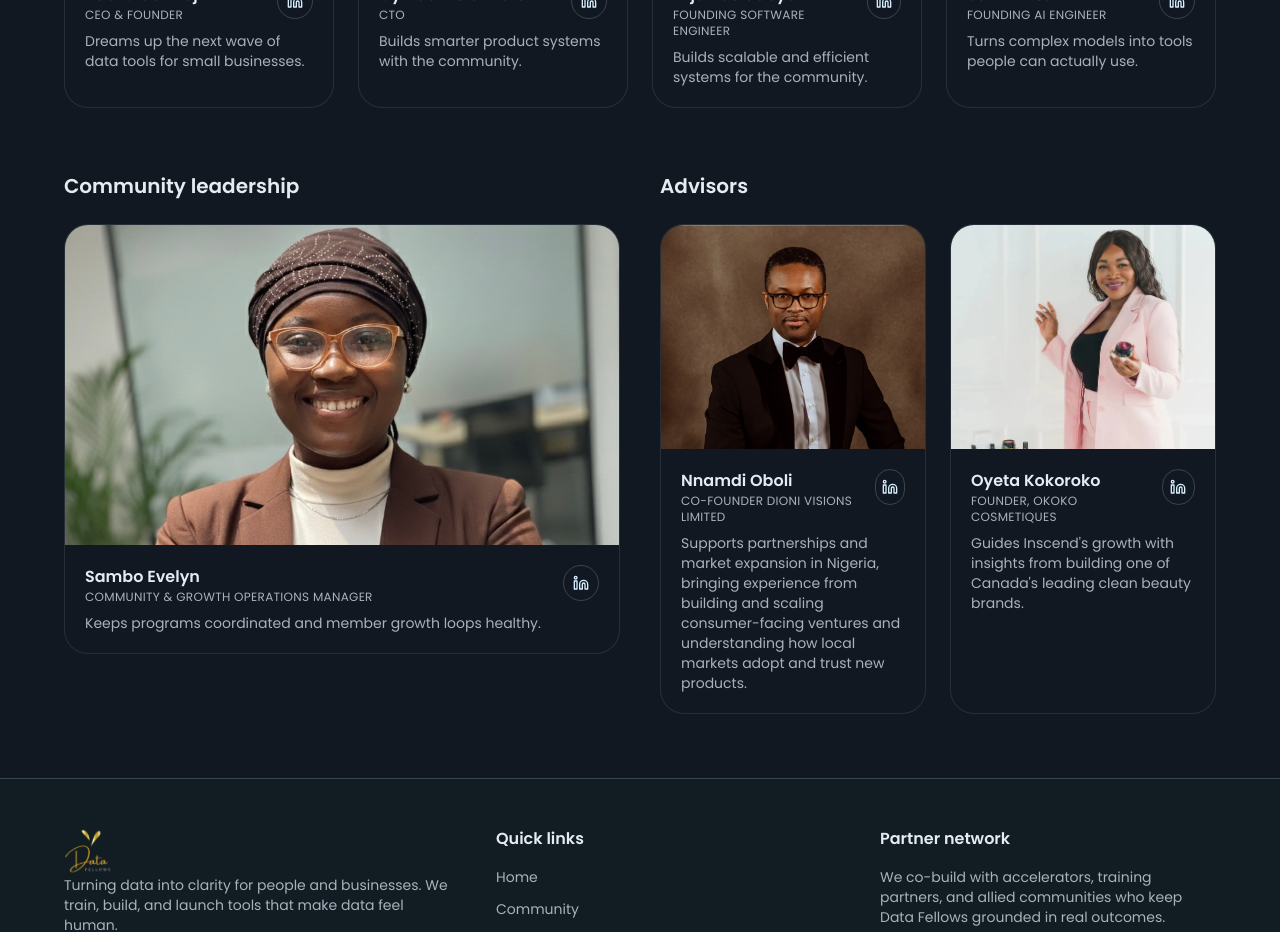
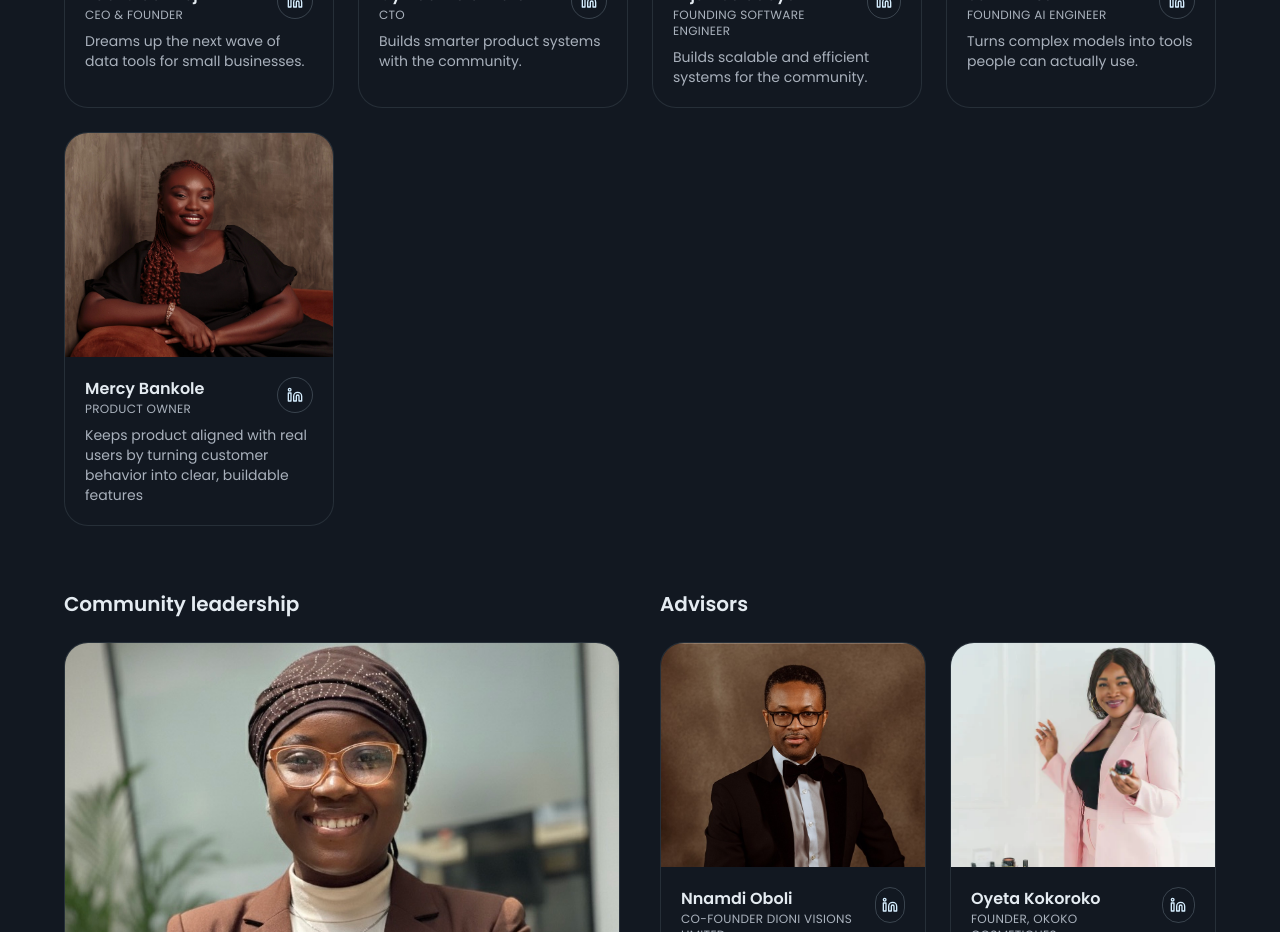
Before and after one commit to Data-Fellows/data-fellows-web-app, a Next.js app: page /about in a window 1280 px wide. Shown: the part 1620-2552 px from the top of the page. Built offline with nearby package versions, Linux system fonts and the light colour scheme.

Commit message:
Added product owner to team structure

```diff
--- a/src/views/shared/team.ts
+++ b/src/views/shared/team.ts
@@ -27,6 +27,13 @@ export const foundingTeam = [
     tagline: "Turns complex models into tools people can actually use.",
     image: "/images/Sami_Founding_AI_ENGINEER.png",
     linkedin: "https://www.linkedin.com/in/samiansari99/",
+  },
+  {
+    name: "Mercy Bankole",
+    role: "Product Owner",
+    tagline: "Keeps product aligned with real users by turning customer behavior into clear, buildable features",
+    image: "/images/Mercy_Bankole_product_owner.JPG",
+    linkedin: "https://www.linkedin.com/in/bankole-mercy-6b2a12224"
   },
 ];
 
```
Also changed, not shown: public/images/Mercy_Bankole_product_owner.JPG (added).
